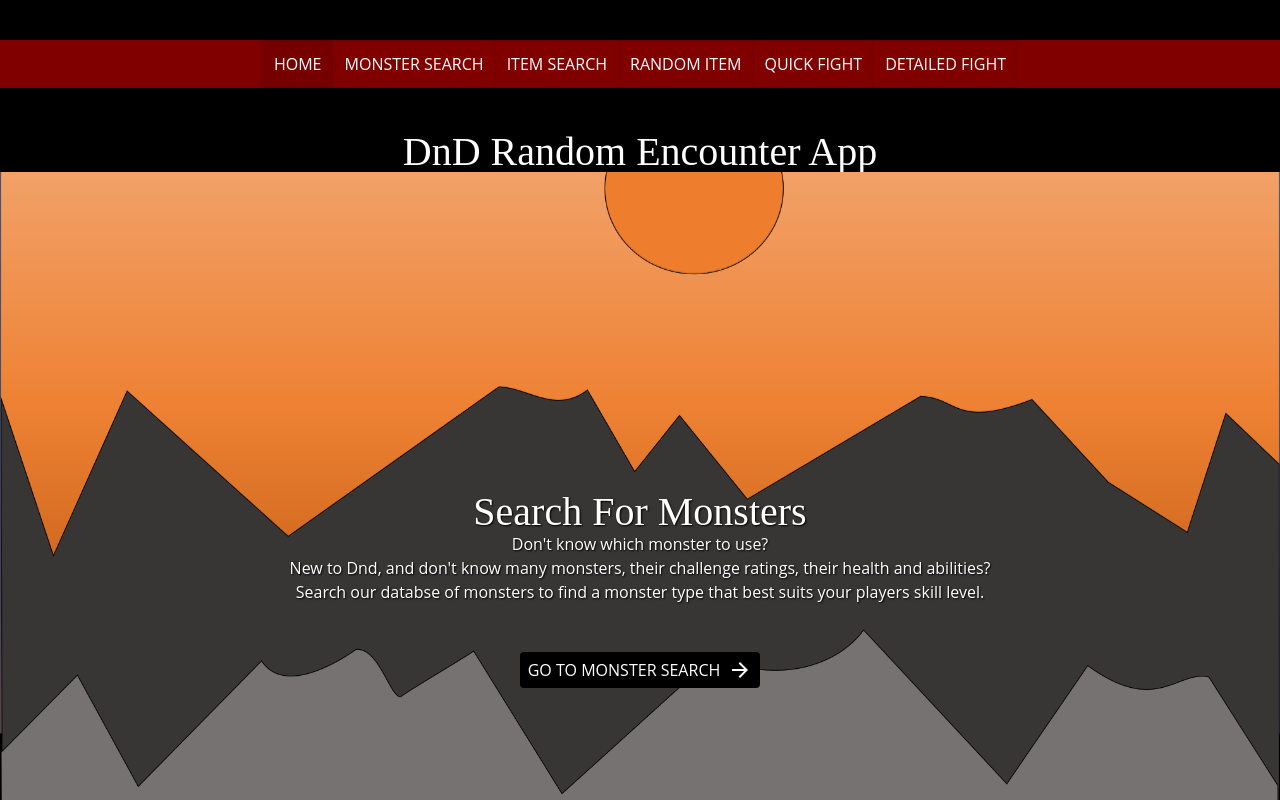
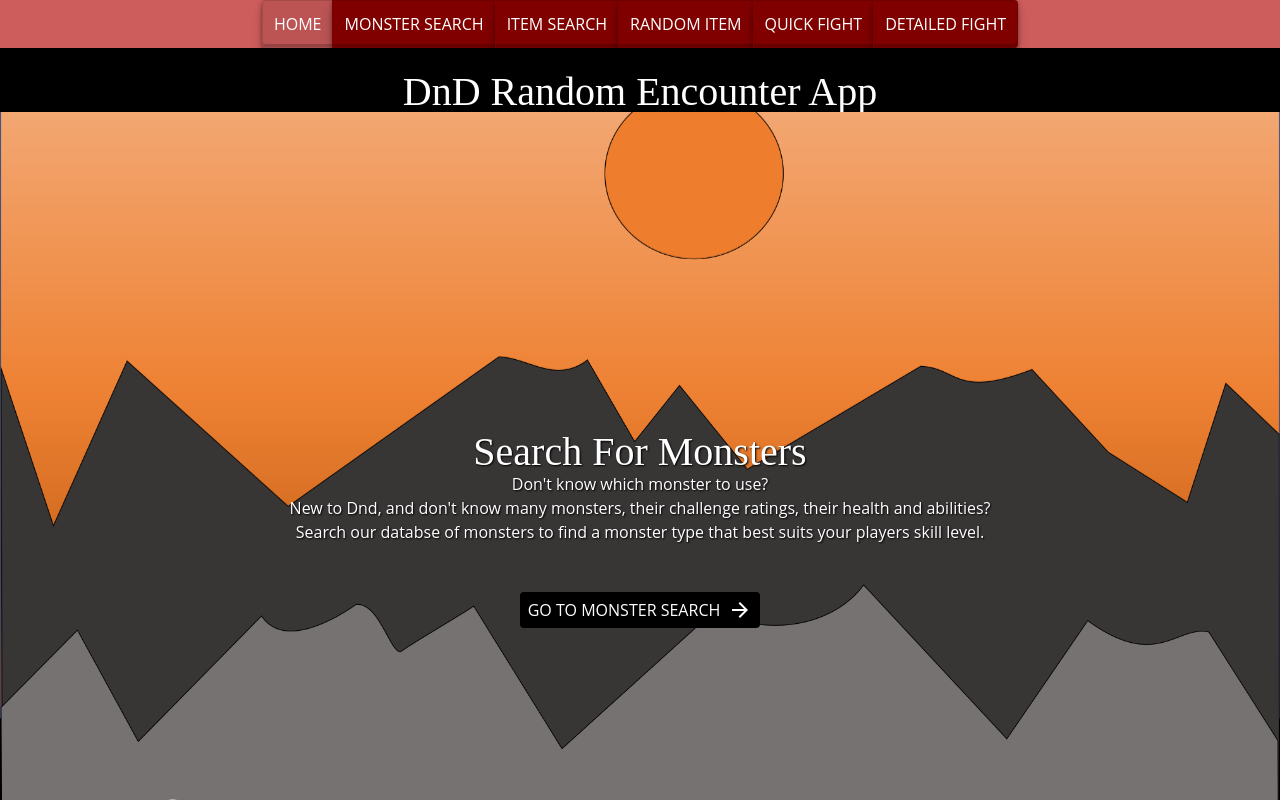
Before and after one commit to Adamdand/randomencounterapp, a React (Create React App) app in the folder client/randomencounter/: page / in a window 1280 px wide. Shown: the top 800 px of the page. Built offline with nearby package versions, Linux system fonts and the light colour scheme; no server answers.

Commit message:
fix topnavbar

```diff
--- a/client/randomencounter/package.json
+++ b/client/randomencounter/package.json
@@ -16,7 +16,6 @@
     "@testing-library/react": "^11.1.0",
     "@testing-library/user-event": "^12.1.10",
     "axios": "^0.25.0",
-    "eslint": "^8.7.0",
     "firebase": "^9.4.1",
     "formik": "^2.2.9",
     "libphonenumber-js": "^1.9.19",
@@ -35,7 +34,7 @@
     "yup": "^0.32.11"
   },
   "scripts": {
-    "start": "react-scripts --openssl-legacy-provider start",
+    "start": "react-scripts start",
     "build": "react-scripts build",
     "test": "react-scripts test",
     "eject": "react-scripts eject"
--- a/client/randomencounter/src/Pages/ButtonToggle.tsx
+++ b/client/randomencounter/src/Pages/ButtonToggle.tsx
@@ -25,7 +25,8 @@ const ButtonToggle = (props: IProps) => {
         diaplay: "flex",
         flexDirection: "row",
         width: "100%",
-        backgroundColor: "maroon",
+        backgroundColor: "indianred",
+        overflowX: "scroll",
       }}
     >
       <ToggleButtonGroup
@@ -36,30 +37,74 @@ const ButtonToggle = (props: IProps) => {
       >
         <ToggleButton
           value="Home"
-          className={classes.toggleButton}
           aria-label="home"
+          sx={{
+            backgroundColor: "maroon",
+            boxShadow:
+              "rgba(0, 0, 0, 0.4) 0px 2px 4px, rgba(0, 0, 0, 0.3) 0px 7px 13px -3px, rgba(0, 0, 0, 0.2) 0px -3px 0px inset",
+          }}
         >
           <Typography color="white">Home</Typography>
         </ToggleButton>
-        <ToggleButton value="Monster Search" aria-label="monster search">
+        <ToggleButton
+          value="Monster Search"
+          aria-label="monster search"
+          sx={{
+            backgroundColor: "maroon",
+            boxShadow:
+              "rgba(0, 0, 0, 0.4) 0px 2px 4px, rgba(0, 0, 0, 0.3) 0px 7px 13px -3px, rgba(0, 0, 0, 0.2) 0px -3px 0px inset",
+          }}
+        >
           <Typography color="white">
             {isMobile ? "Monster Search" : "Monster Search"}
           </Typography>
         </ToggleButton>
-        <ToggleButton value="Item Search" aria-label="item search">
+        <ToggleButton
+          value="Item Search"
+          aria-label="item search"
+          sx={{
+            backgroundColor: "maroon",
+            boxShadow:
+              "rgba(0, 0, 0, 0.4) 0px 2px 4px, rgba(0, 0, 0, 0.3) 0px 7px 13px -3px, rgba(0, 0, 0, 0.2) 0px -3px 0px inset",
+          }}
+        >
           <Typography color="white">
             {isMobile ? "Item Search" : "Item Search"}
           </Typography>
         </ToggleButton>
-        <ToggleButton value="Random Item" aria-label="random item">
+        <ToggleButton
+          value="Random Item"
+          aria-label="random item"
+          sx={{
+            backgroundColor: "maroon",
+            boxShadow:
+              "rgba(0, 0, 0, 0.4) 0px 2px 4px, rgba(0, 0, 0, 0.3) 0px 7px 13px -3px, rgba(0, 0, 0, 0.2) 0px -3px 0px inset",
+          }}
+        >
           <Typography color="white">
             {isMobile ? "Random Item" : "Random Item"}
           </Typography>
         </ToggleButton>
-        <ToggleButton value="Quick Fight" aria-label="quick fight">
+        <ToggleButton
+          value="Quick Fight"
+          aria-label="quick fight"
+          sx={{
+            backgroundColor: "maroon",
+            boxShadow:
+              "rgba(0, 0, 0, 0.4) 0px 2px 4px, rgba(0, 0, 0, 0.3) 0px 7px 13px -3px, rgba(0, 0, 0, 0.2) 0px -3px 0px inset",
+          }}
+        >
           <Typography color="white">Quick Fight</Typography>
         </ToggleButton>
-        <ToggleButton value="Detailed Fight" aria-label="detailed fight">
+        <ToggleButton
+          value="Detailed Fight"
+          aria-label="detailed fight"
+          sx={{
+            backgroundColor: "maroon",
+            boxShadow:
+              "rgba(0, 0, 0, 0.4) 0px 2px 4px, rgba(0, 0, 0, 0.3) 0px 7px 13px -3px, rgba(0, 0, 0, 0.2) 0px -3px 0px inset",
+          }}
+        >
           <Typography color="white">Detailed Fight</Typography>
         </ToggleButton>
         {/* <ToggleButton value="extra" aria-label="extra" disabled>
--- a/client/randomencounter/src/Pages/MainPage.tsx
+++ b/client/randomencounter/src/Pages/MainPage.tsx
@@ -268,13 +268,7 @@ const MainPage: React.FC = () => {
           width: "100%",
         }}
       >
-        <Box
-          sx={{
-            paddingBottom: "20px",
-            paddingTop: "40px",
-            backgroundColor: "black",
-          }}
-        >
+        <Box>
           <ButtonToggle onClick={handleGameType} gameType={gameType} />
         </Box>
         {gameType === "Home" && (
```
Also changed, not shown: 1 other file (tests, documents, lock files or other folders).
